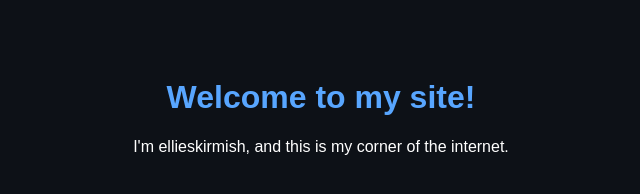
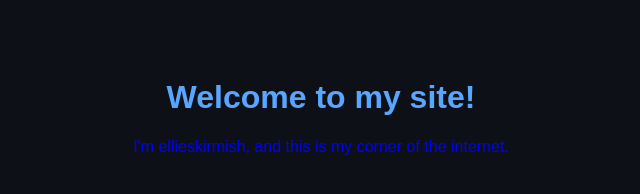
Before and after one commit to ellieskirmish/ellieskirmish.github.io, a plain HTML site: page index.html in a window 1280 px wide. Shown: the whole page, without its empty margins (319-959 px from the left). Drawn offline with Linux system fonts and the light colour scheme.

Commit message:
Update index.html

```diff
--- a/index.html
+++ b/index.html
@@ -3,7 +3,7 @@
 <head>
     <title>About Ellie Skirmish</title>
     <style>
-        body { font-family: sans-serif; text-align: center; padding: 50px; background-color: #0d1117; color: white; }
+        body { font-family: sans-serif; text-align: center; padding: 50px; background-color: #0d1117; color: blue; }
         h1 { color: #58a6ff; }
     </style>
 </head>
```
